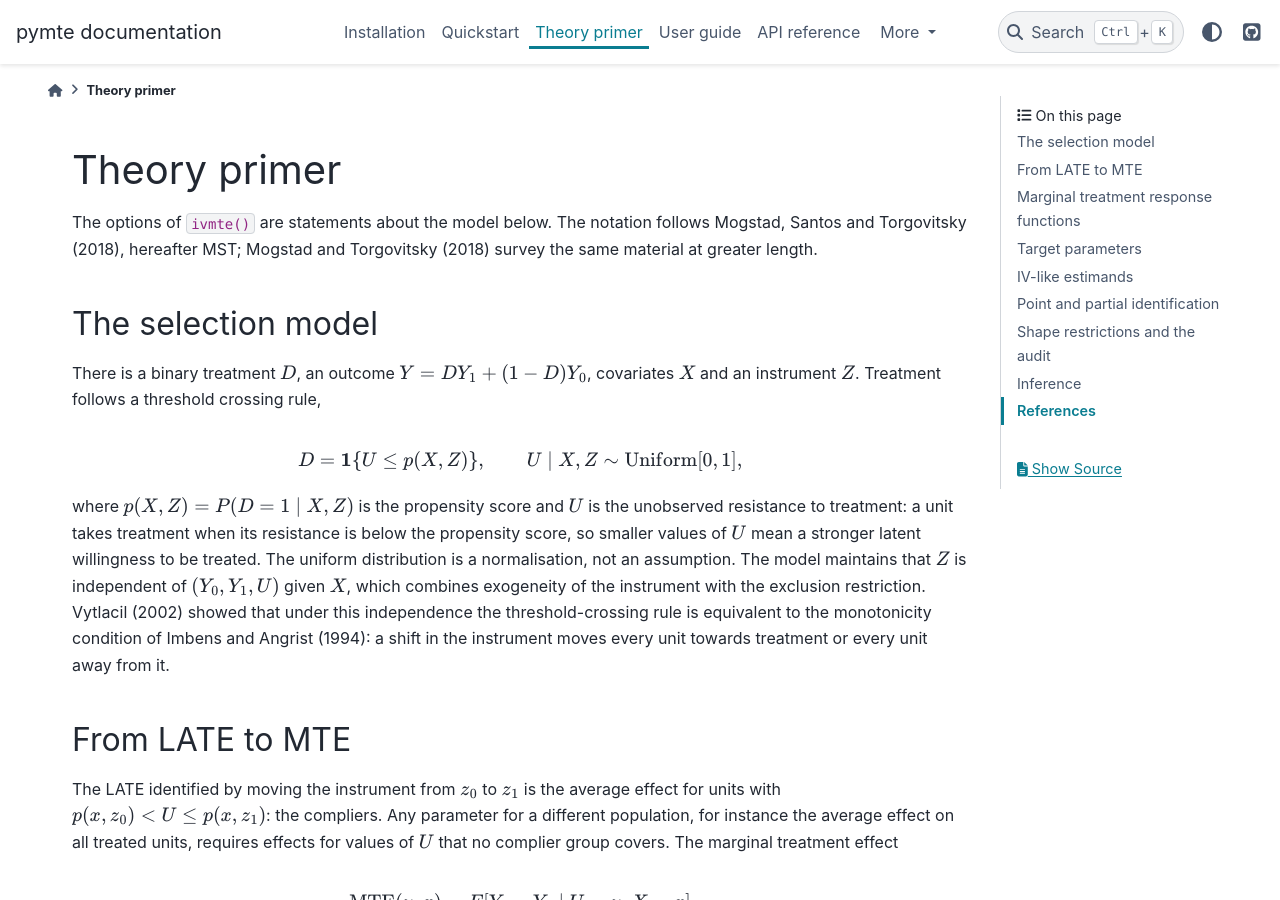
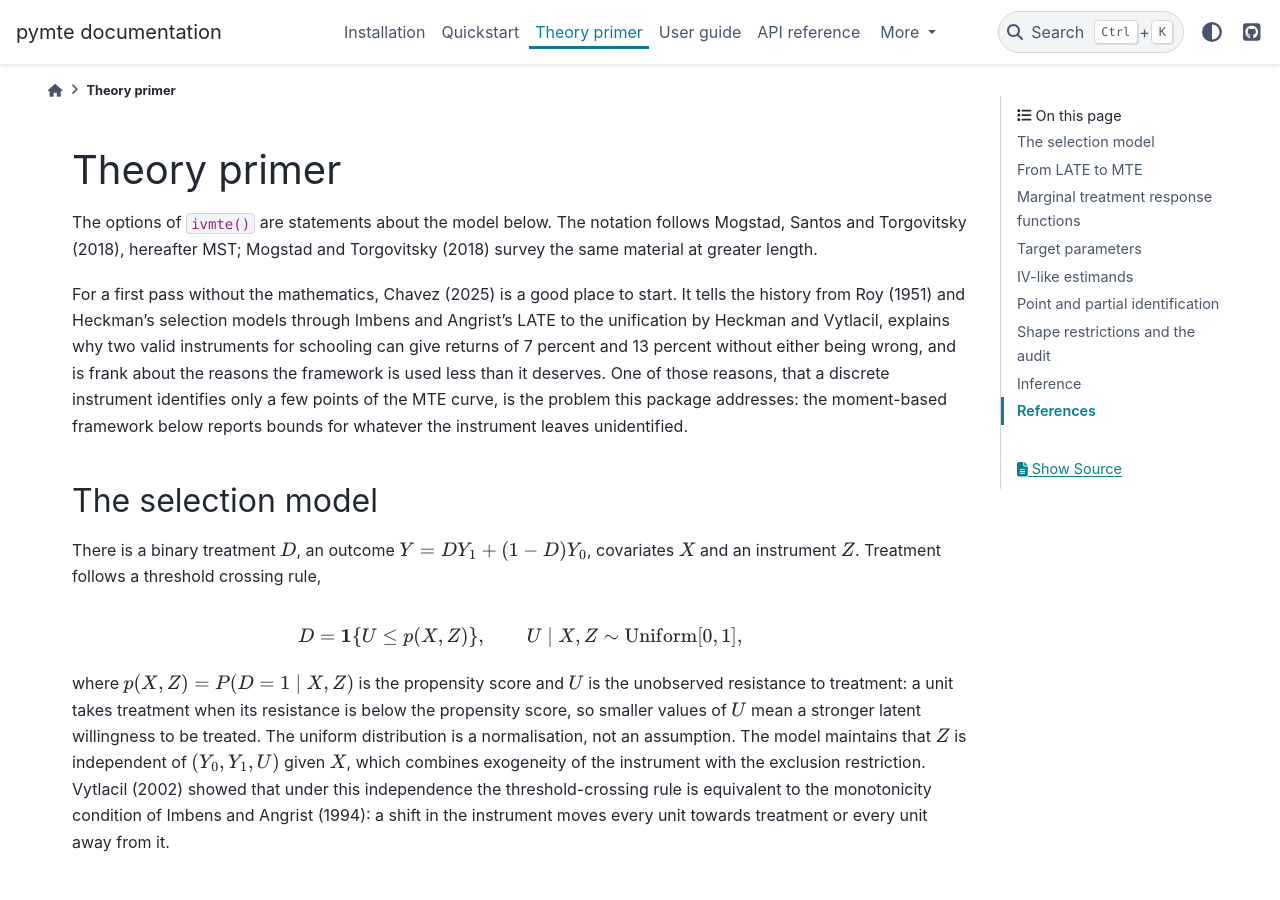
Before and after one commit to Alexr951/pymte, a Sphinx documentation site: the page built from docs/theory.md, in a window 1280 px wide and 900 px high. Built offline with Sphinx 7.4.7 and the PyData theme 0.15.4, drawn with Linux system fonts in a browser that asks for light colours; some of the changed text lies outside the part shown.

Commit message:
Update theory.md

```diff
--- a/docs/theory.md
+++ b/docs/theory.md
@@ -3,6 +3,17 @@
 The options of `ivmte()` are statements about the model below. The notation follows
 Mogstad, Santos and Torgovitsky (2018), hereafter MST; Mogstad and
 Torgovitsky (2018) survey the same material at greater length.
+
+For a first pass without the mathematics, Chavez (2025) is a good place
+to start. It tells the history from Roy (1951) and Heckman's selection
+models through Imbens and Angrist's LATE to the unification by Heckman and
+Vytlacil, explains why two valid instruments for schooling can give returns
+of 7 percent and 13 percent without either being wrong, and is frank about
+the reasons the framework is used less than it deserves. One of those
+reasons, that a discrete instrument identifies only a few points of the
+MTE curve, is the problem this package addresses: the moment-based
+framework below reports bounds for whatever the instrument leaves
+unidentified.
 
 ## The selection model
 
@@ -198,6 +209,9 @@ whether a positive minimum criterion is compatible with sampling noise
 - Carneiro, P., J. J. Heckman and E. J. Vytlacil (2011). Estimating
   Marginal Returns to Education. *American Economic Review* 101(6),
   2754-2781.
+- Chavez, C. (2025). Why Don't We Talk Enough About Marginal Treatment
+  Effects? Substack, 12 December 2025.
+  https://carloschavezp29.substack.com/p/why-dont-we-talk-enough-about-marginal
 - Cornelissen, T., C. Dustmann, A. Raute and U. Schönberg (2016). From LATE
   to MTE: Alternative Methods for the Evaluation of Policy Interventions.
   *Labour Economics* 41, 47-60.
```
